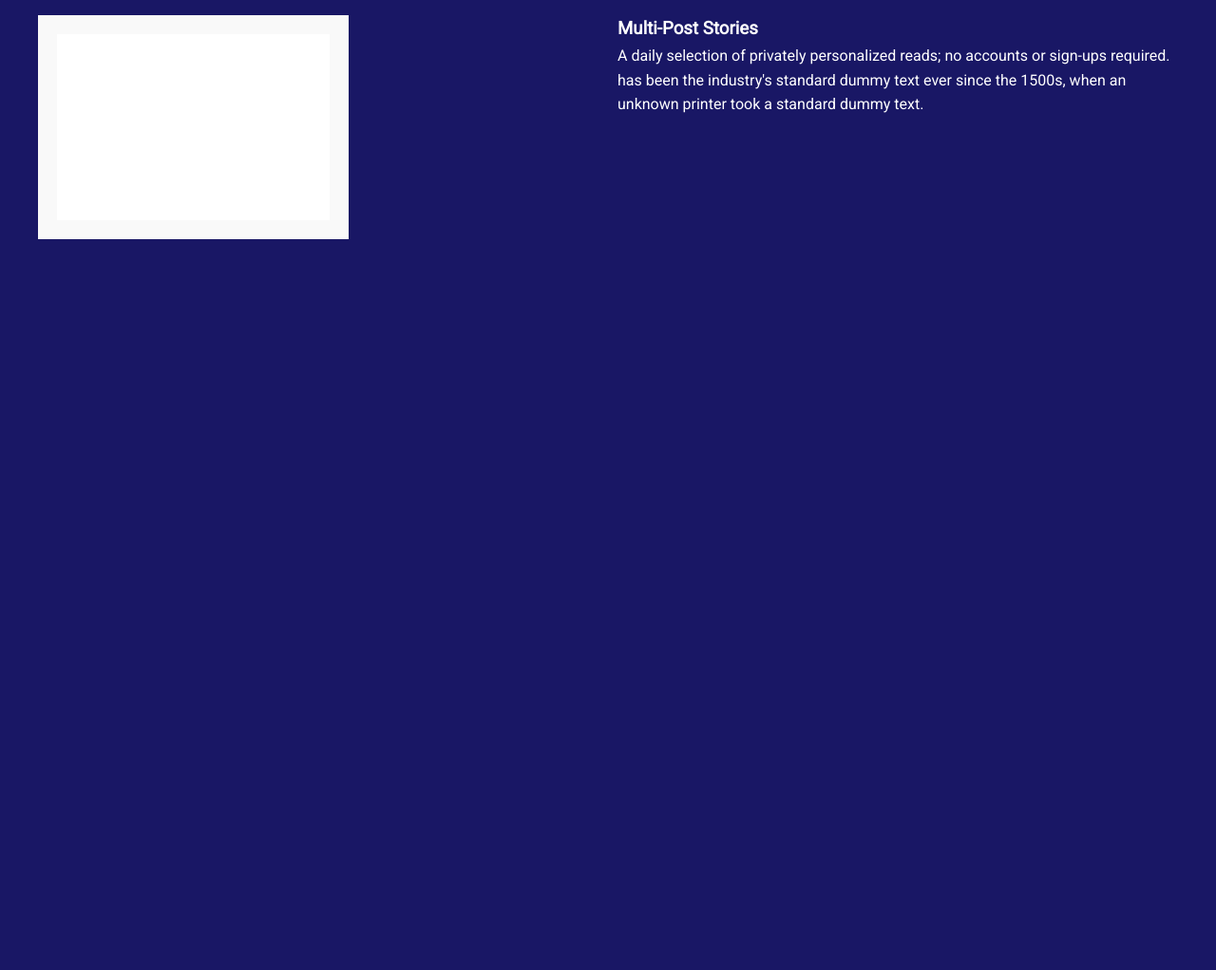
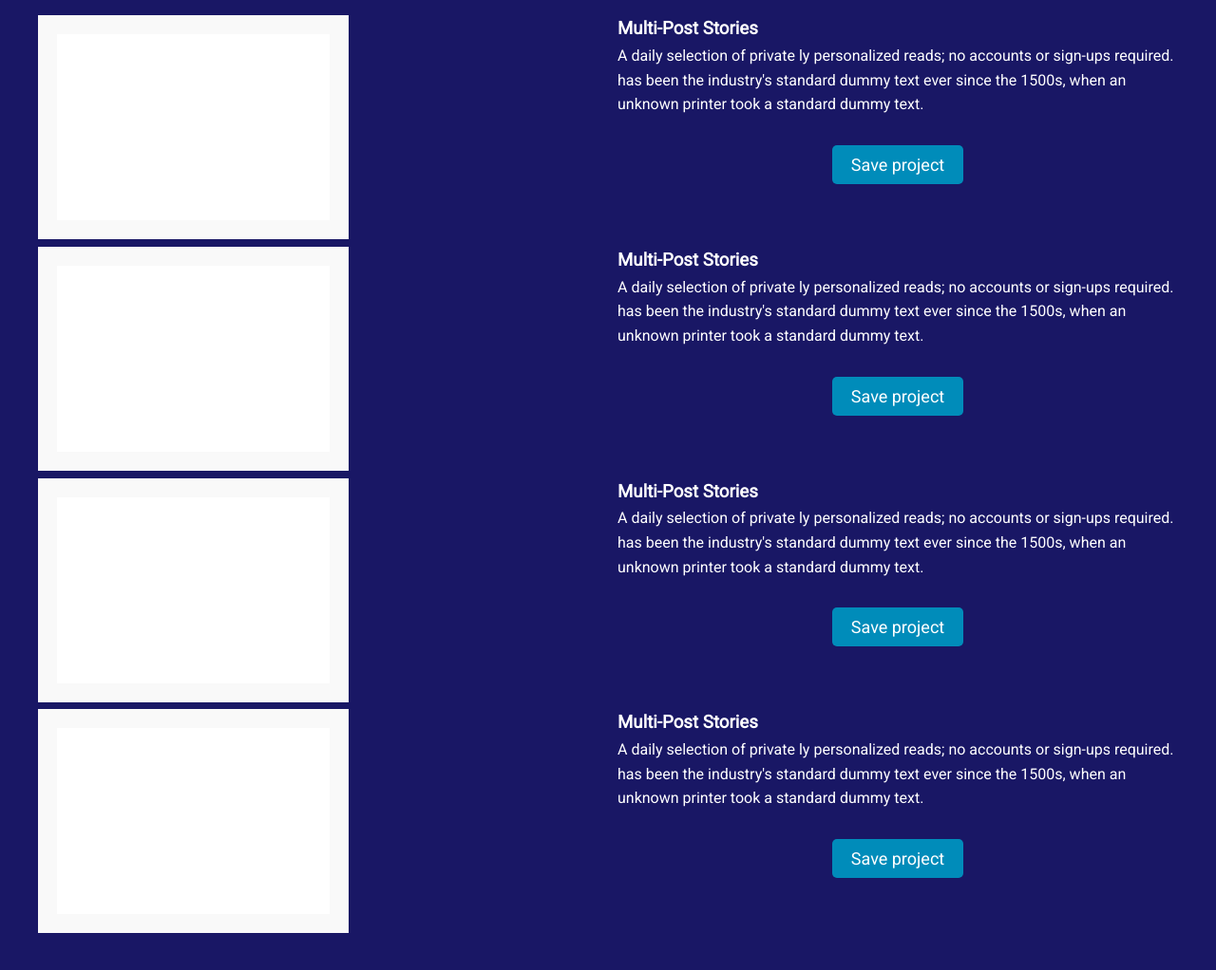
Before and after one commit to Lynn-Kish/Portofolio, a website: page index.html in a window 1280 px wide. Shown: the part 1420-2442 px from the top of the page at 95% size. Before the commit the page ends 1720 px from the top, so only its background shows below. Drawn offline with Linux system fonts and the light colour scheme.

Commit message:
first commit

```diff
--- a/index.html
+++ b/index.html
@@ -38,7 +38,7 @@
           </ul>
             <ul class="skills__content">
               <h3 class="skills__title">Frameworks</h3>
-              <li>Boostrap</li>
+              <li>Bootstrap</li>
               <li>Ruby or Rails</li>
               <li>Rspec</li>
               <li>Capybara</li>
@@ -96,12 +96,59 @@
         </div>
        <div class="text">
          <h3>Multi-Post Stories</h3>
-         <p>A daily selection of privately personalized reads;
+         <p>A daily selection of private  ly personalized reads;
             no accounts or sign-ups required.
             has been the industry's standard dummy text ever since the 1500s,
             when an unknown printer took a standard dummy text.</p>
+
+            <button id="save-project"> Save project</button>
        </div>
      </div>
+
+     <div class="grid-container">
+      <div class="image">
+        <img src="./img/p1.png" alt="">
+      </div>
+     <div class="text">
+       <h3>Multi-Post Stories</h3>
+       <p>A daily selection of private  ly personalized reads;
+          no accounts or sign-ups required.
+          has been the industry's standard dummy text ever since the 1500s,
+          when an unknown printer took a standard dummy text.</p>
+
+          <button id="save-project"> Save project</button>
+     </div>
+   </div>
+
+   <div class="grid-container">
+    <div class="image">
+      <img src="./img/p1.png" alt="">
+    </div>
+   <div class="text">
+     <h3>Multi-Post Stories</h3>
+     <p>A daily selection of private  ly personalized reads;
+        no accounts or sign-ups required.
+        has been the industry's standard dummy text ever since the 1500s,
+        when an unknown printer took a standard dummy text.</p>
+
+        <button id="save-project"> Save project</button>
+   </div>
+ </div>
+
+ <div class="grid-container">
+  <div class="image">
+    <img src="./img/p1.png" alt="">
+  </div>
+ <div class="text">
+   <h3>Multi-Post Stories</h3>
+   <p>A daily selection of private  ly personalized reads;
+      no accounts or sign-ups required.
+      has been the industry's standard dummy text ever since the 1500s,
+      when an unknown printer took a standard dummy text.</p>
+
+      <button id="save-project"> Save project</button>
+ </div>
+</div>
       </section>
   </section>
 
--- a/style.css
+++ b/style.css
@@ -169,6 +169,20 @@ i {
   color: #FFF;
 }
 
+#save-project{
+  background-color: #008cba;
+  font-size: 18px;
+  border: none;
+  color: #fff;
+  padding: 10px 20px;
+  text-align: left;
+  display: block;
+  margin: 30px auto;
+  border-radius: 5px;
+  cursor: pointer;
+  display: block;
+}
+
 @media (min-width: 768px) {
   .grid-container {
     grid-template-columns: 1fr 1fr;
```
